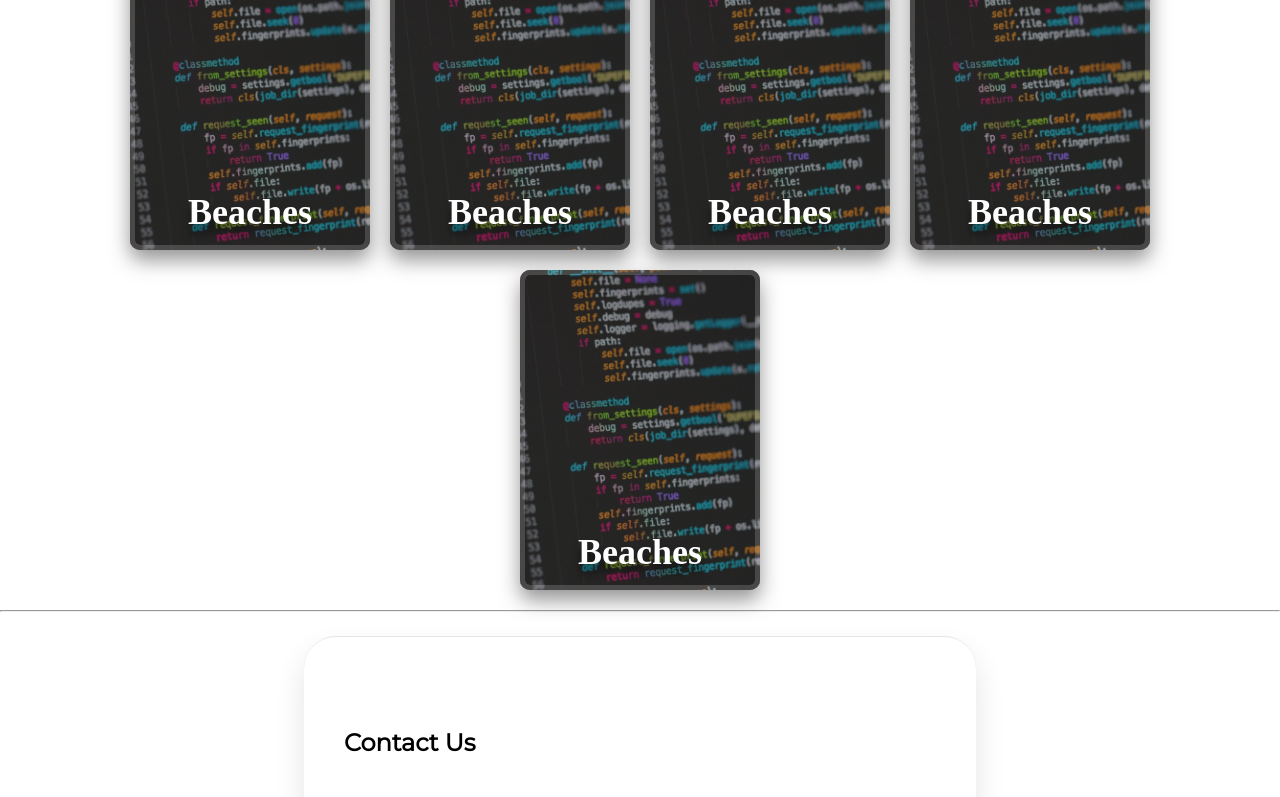
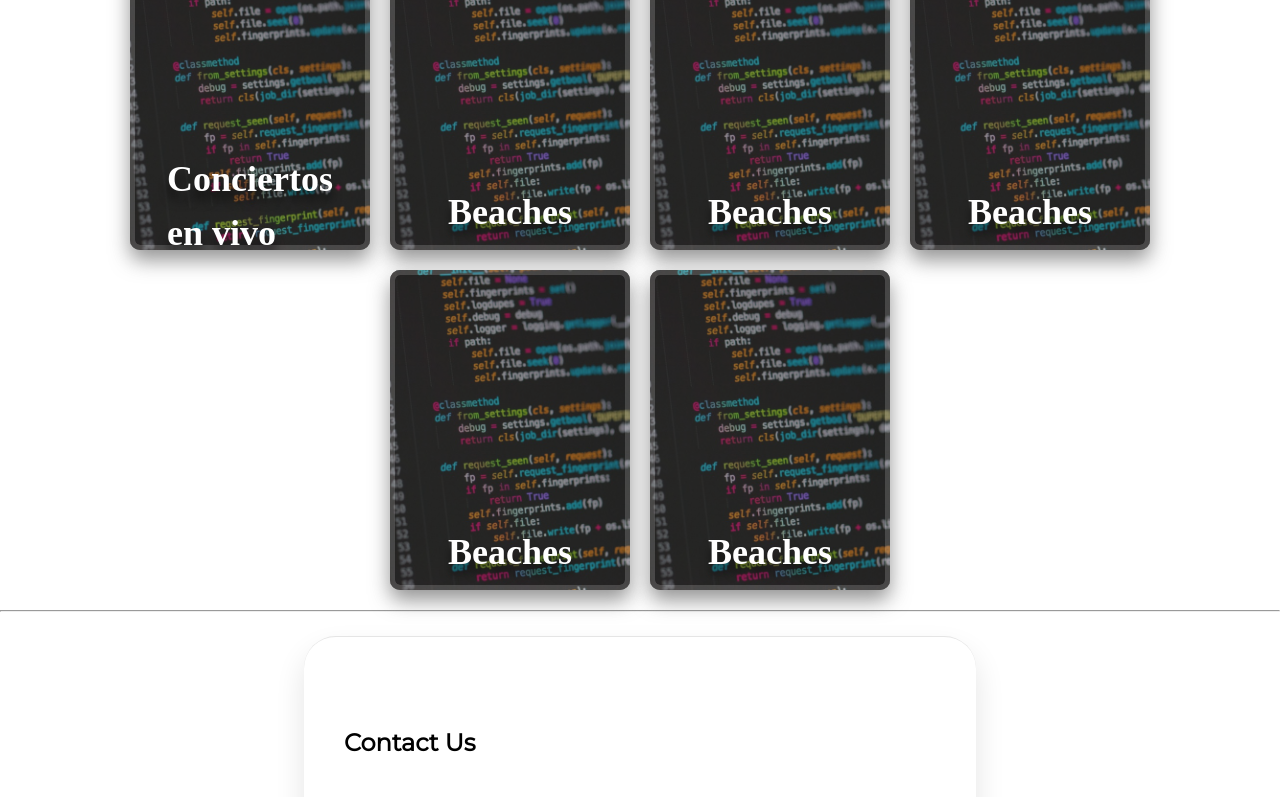
Before and after one commit to Yeison2129/Fronted_Your_Event, a React (Vite) app: page / in a window 1280 px wide. Shown: the part 2538-3335 px from the top of the page. Built offline with nearby package versions, Linux system fonts and the light colour scheme.

Commit message:
Se agregaron tarjetas

```diff
--- a/src/components/Card_Categorias/Cards.jsx
+++ b/src/components/Card_Categorias/Cards.jsx
@@ -50,6 +50,86 @@ export const Cards = ({dataImage}) => {
                 <div className="cards" style={{'transform': `rotateY(${rX}deg) rotateX(${rY}deg)`}} >
                 <div className="cards-bg" style={{'transform': `translateX(${tX}px) translateY(${tY}px)`}} ></div>
                 <div className="cards-info">
+                    <h1 slot="header">Conciertos en vivo</h1>
+                    <p slot="content">Lorem ipsum dolor sit amet, consectetur adipisicing elit.</p>
+                </div>
+                </div>
+            </div>
+
+            <div
+                className="cards-wrap"
+                onMouseMove={handleMouseMove}
+                onMouseEnter={handleMouseEnter}
+                onMouseLeave={handleMouseLeave}
+                ref={cardRef}
+            >
+                <div className="cards" style={{'transform': `rotateY(${rX}deg) rotateX(${rY}deg)`}} >
+                <div className="cards-bg" style={{'transform': `translateX(${tX}px) translateY(${tY}px)`}} ></div>
+                <div className="cards-info">
+                    <h1 slot="header">Beaches</h1>
+                    <p slot="content">Lorem ipsum dolor sit amet, consectetur adipisicing elit.</p>
+                </div>
+                </div>
+            </div>
+
+            <div
+                className="cards-wrap"
+                onMouseMove={handleMouseMove}
+                onMouseEnter={handleMouseEnter}
+                onMouseLeave={handleMouseLeave}
+                ref={cardRef}
+            >
+                <div className="cards" style={{'transform': `rotateY(${rX}deg) rotateX(${rY}deg)`}} >
+                <div className="cards-bg" style={{'transform': `translateX(${tX}px) translateY(${tY}px)`}} ></div>
+                <div className="cards-info">
+                    <h1 slot="header">Beaches</h1>
+                    <p slot="content">Lorem ipsum dolor sit amet, consectetur adipisicing elit.</p>
+                </div>
+                </div>
+            </div>
+
+            <div
+                className="cards-wrap"
+                onMouseMove={handleMouseMove}
+                onMouseEnter={handleMouseEnter}
+                onMouseLeave={handleMouseLeave}
+                ref={cardRef}
+            >
+                <div className="cards" style={{'transform': `rotateY(${rX}deg) rotateX(${rY}deg)`}} >
+                <div className="cards-bg" style={{'transform': `translateX(${tX}px) translateY(${tY}px)`}} ></div>
+                <div className="cards-info">
+                    <h1 slot="header">Beaches</h1>
+                    <p slot="content">Lorem ipsum dolor sit amet, consectetur adipisicing elit.</p>
+                </div>
+                </div>
+            </div>
+
+            <div
+                className="cards-wrap"
+                onMouseMove={handleMouseMove}
+                onMouseEnter={handleMouseEnter}
+                onMouseLeave={handleMouseLeave}
+                ref={cardRef}
+            >
+                <div className="cards" style={{'transform': `rotateY(${rX}deg) rotateX(${rY}deg)`}} >
+                <div className="cards-bg" style={{'transform': `translateX(${tX}px) translateY(${tY}px)`}} ></div>
+                <div className="cards-info">
+                    <h1 slot="header">Beaches</h1>
+                    <p slot="content">Lorem ipsum dolor sit amet, consectetur adipisicing elit.</p>
+                </div>
+                </div>
+            </div>
+
+            <div
+                className="cards-wrap"
+                onMouseMove={handleMouseMove}
+                onMouseEnter={handleMouseEnter}
+                onMouseLeave={handleMouseLeave}
+                ref={cardRef}
+            >
+                <div className="cards" style={{'transform': `rotateY(${rX}deg) rotateX(${rY}deg)`}} >
+                <div className="cards-bg" style={{'transform': `translateX(${tX}px) translateY(${tY}px)`}} ></div>
+                <div className="cards-info">
                     <h1 slot="header">Beaches</h1>
                     <p slot="content">Lorem ipsum dolor sit amet, consectetur adipisicing elit.</p>
                 </div>
--- a/src/components/Card_Categorias/cards_categorias.css
+++ b/src/components/Card_Categorias/cards_categorias.css
@@ -80,12 +80,12 @@
   bottom: 0;
   color: #fff;
   transform: translateY(40%);
-  transition: 0.6s 1.6s cubic-bezier(0.215, 0.61, 0.355, 1);
+  transition: 0.3s 0.4s cubic-bezier(0.211, 0.51, 0.300, 1);
 }
 .cards-info p {
   opacity: 0;
   text-shadow: black 0 2px 3px;
-  transition: 0.6s 1.6s cubic-bezier(0.215, 0.61, 0.355, 1);
+  transition: 0.4s 0.4s cubic-bezier(0.211, 0.51, 0.300, 1);
 }
 .cards-info * {
   position: relative;
--- a/src/components/Index/Index.jsx
+++ b/src/components/Index/Index.jsx
@@ -71,7 +71,7 @@ return (
             <div class="content-nav">
               <a href="#">Inicio </a>
               <a href="#">Acerca de </a>
-              <a href="#">Categorias </a>
+              <a href="#categorias">Categorias </a>
               {user ? (
                 <>
                     <a href="" id="enter1">Usuario: {user.charAt(0).toUpperCase() + user.slice(1)}</a>
@@ -186,11 +186,7 @@ return (
 
         </div>
     </section>
-    <section className="categorias">
-    <Cards/>
-    <Cards/>
-    <Cards/>
-    <Cards/>
+    <section className="categorias" id="categorias">
     <Cards/>
     </section>
     <hr />
```
Also changed, not shown: src/components/Index/slider.jsx (deleted, +0 -70 lines).
